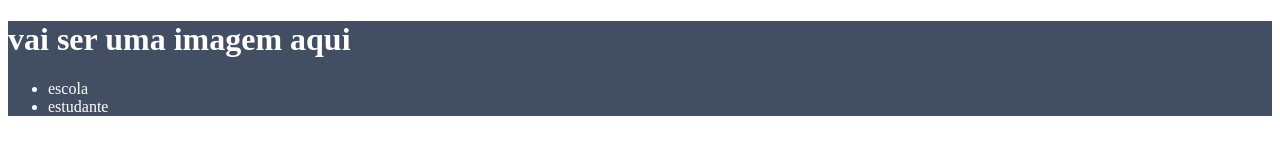
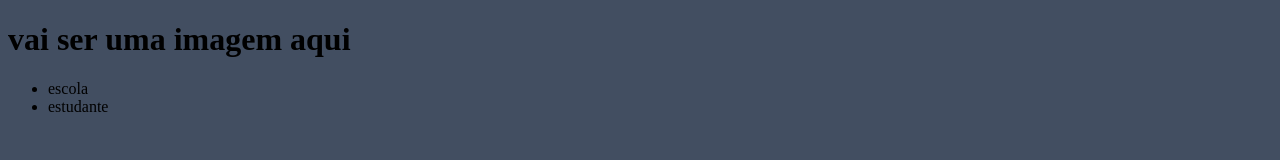
Before and after one commit to maysa1234linda/alura, a plain HTML site: page index.html in a window 1280 px wide. Drawn offline with Linux system fonts and the light colour scheme.

Commit message:
Add files via upload

```diff
--- a/index.html
+++ b/index.html
@@ -8,13 +8,11 @@
     <link rel="stylesheet" href="style.css">
 </head>
 <body>
-    <header>
-        <h1>vai ser uma imagem aqui</h1>
-        <ul>
-            <li>escola</li>
-            <li>estudante</li>
-        </ul>
-    </header>
-
+    <header></header>
+ <h1>vai ser uma imagem aqui</h1>
+<ul>
+    <li>escola</li>
+    <li>estudante</li>
+</ul>
 </body>
 </html>
--- a/style.css
+++ b/style.css
@@ -1,4 +1,3 @@
-header{
+body{
     background-color: #424E61;
-    color: white;
 }
```
